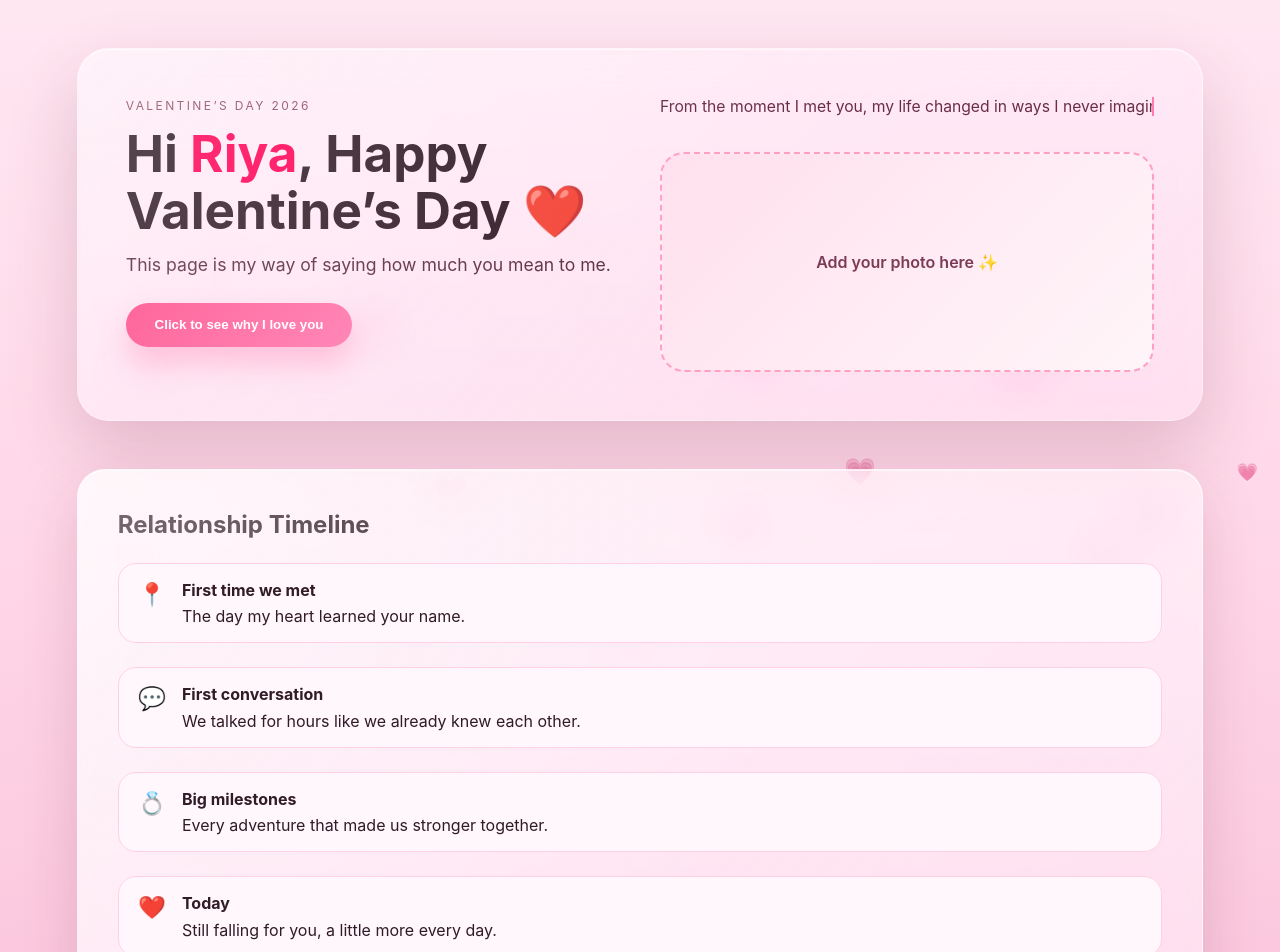
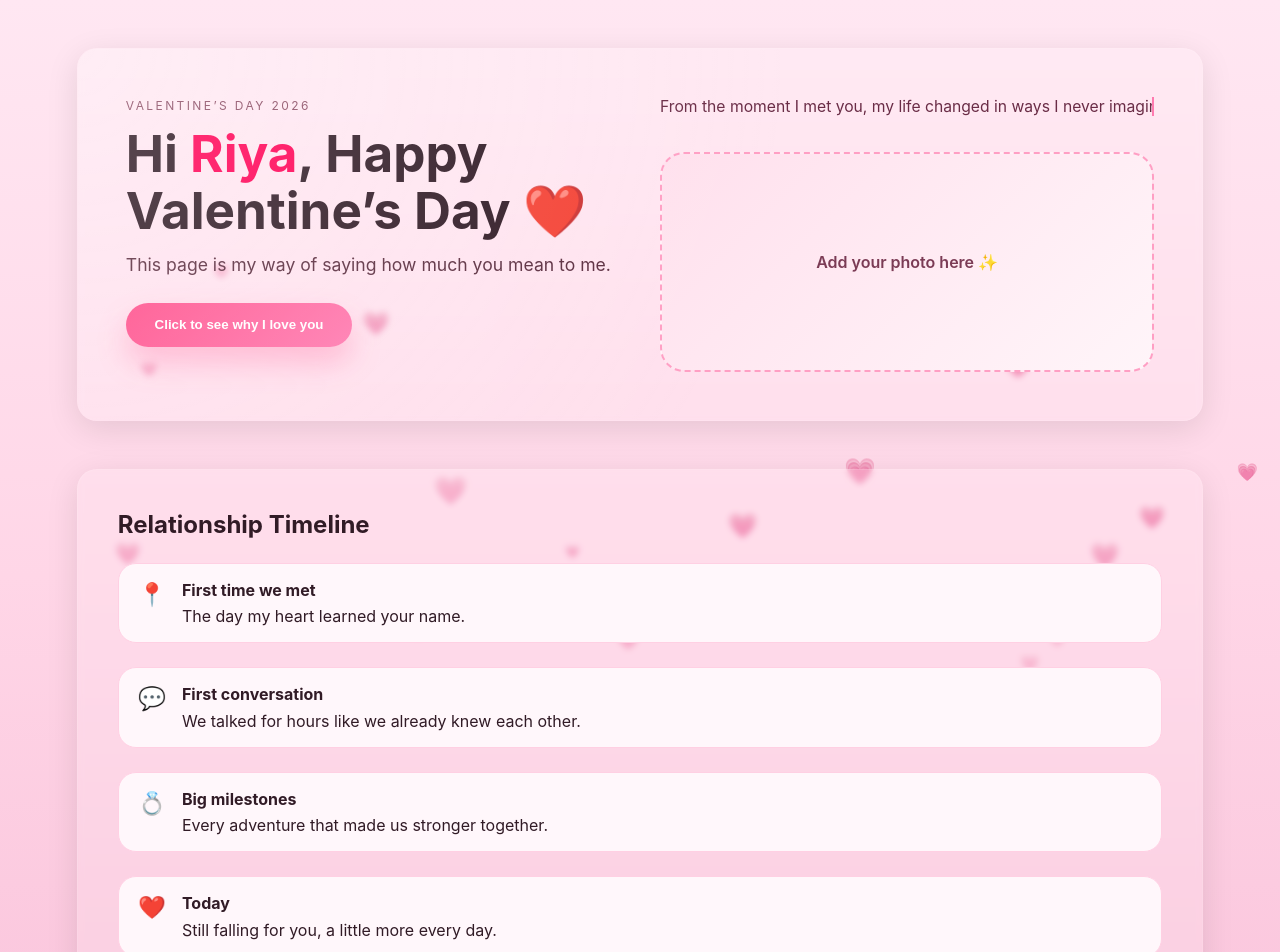
Before and after one commit to prodyut-das-repo/for-my-wife, a React (Vite) app: page / in a window 1280 px wide. Shown: the top 952 px of the page. Built offline with nearby package versions, Linux system fonts and the light colour scheme.

Commit message:
refactor: simplify hero and timeline styles for improved aesthetics

```diff
--- a/src/App.css
+++ b/src/App.css
@@ -35,19 +35,13 @@
   grid-template-columns: repeat(auto-fit, minmax(280px, 1fr));
   gap: 2.5rem;
   align-items: center;
-  background: linear-gradient(
-    135deg,
-    rgba(255, 255, 255, 0.4) 0%,
-    rgba(255, 255, 255, 0.18) 100%
-  );
-  backdrop-filter: blur(22px) saturate(140%);
-  -webkit-backdrop-filter: blur(22px) saturate(140%);
-  border: 1px solid rgba(255, 255, 255, 0.35);
-  border-radius: 32px;
+  background: rgba(255, 255, 255, 0.15);
+  backdrop-filter: blur(3px);
+  -webkit-backdrop-filter: blur(12px);
+  border-radius: 20px;
+  border: 1px solid rgba(255, 255, 255, 0.1);
   padding: 3rem;
-  box-shadow:
-    0 30px 70px rgba(110, 38, 65, 0.2),
-    inset 0 1px 0 rgba(255, 255, 255, 0.6);
+  box-shadow: 0 8px 32px rgba(0, 0, 0, 0.1);
   position: relative;
   z-index: 1;
   overflow: hidden;
@@ -173,43 +167,15 @@
 .timeline,
 .final {
   margin-top: 3rem;
-  background: rgba(255, 255, 255, 0.65);
+  background: rgba(255, 255, 255, 0.15);
+  backdrop-filter: blur(3px);
+  -webkit-backdrop-filter: blur(12px);
   padding: 2.5rem;
-  border-radius: 28px;
-  box-shadow: 0 20px 50px rgba(110, 38, 65, 0.15);
+  border-radius: 20px;
+  box-shadow: 0 8px 32px rgba(0, 0, 0, 0.1);
   position: relative;
   z-index: 1;
-  border: 1px solid rgba(255, 255, 255, 0.45);
-  backdrop-filter: blur(18px);
-  -webkit-backdrop-filter: blur(18px);
-}
-
-.timeline {
-  background: linear-gradient(
-    135deg,
-    rgba(255, 255, 255, 0.7) 0%,
-    rgba(255, 255, 255, 0.45) 100%
-  );
-  backdrop-filter: blur(22px) saturate(140%);
-  -webkit-backdrop-filter: blur(22px) saturate(140%);
-  border: 1px solid rgba(255, 255, 255, 0.55);
-  box-shadow:
-    0 22px 55px rgba(110, 38, 65, 0.18),
-    inset 0 1px 0 rgba(255, 255, 255, 0.6);
-  overflow: hidden;
-}
-
-.timeline::before {
-  content: "";
-  position: absolute;
-  inset: 0;
-  background: radial-gradient(
-    circle at top left,
-    rgba(255, 255, 255, 0.6),
-    transparent 60%
-  );
-  opacity: 0.6;
-  pointer-events: none;
+  border: 1px solid rgba(255, 255, 255, 0.1);
 }
 
 .typing-text {
```
